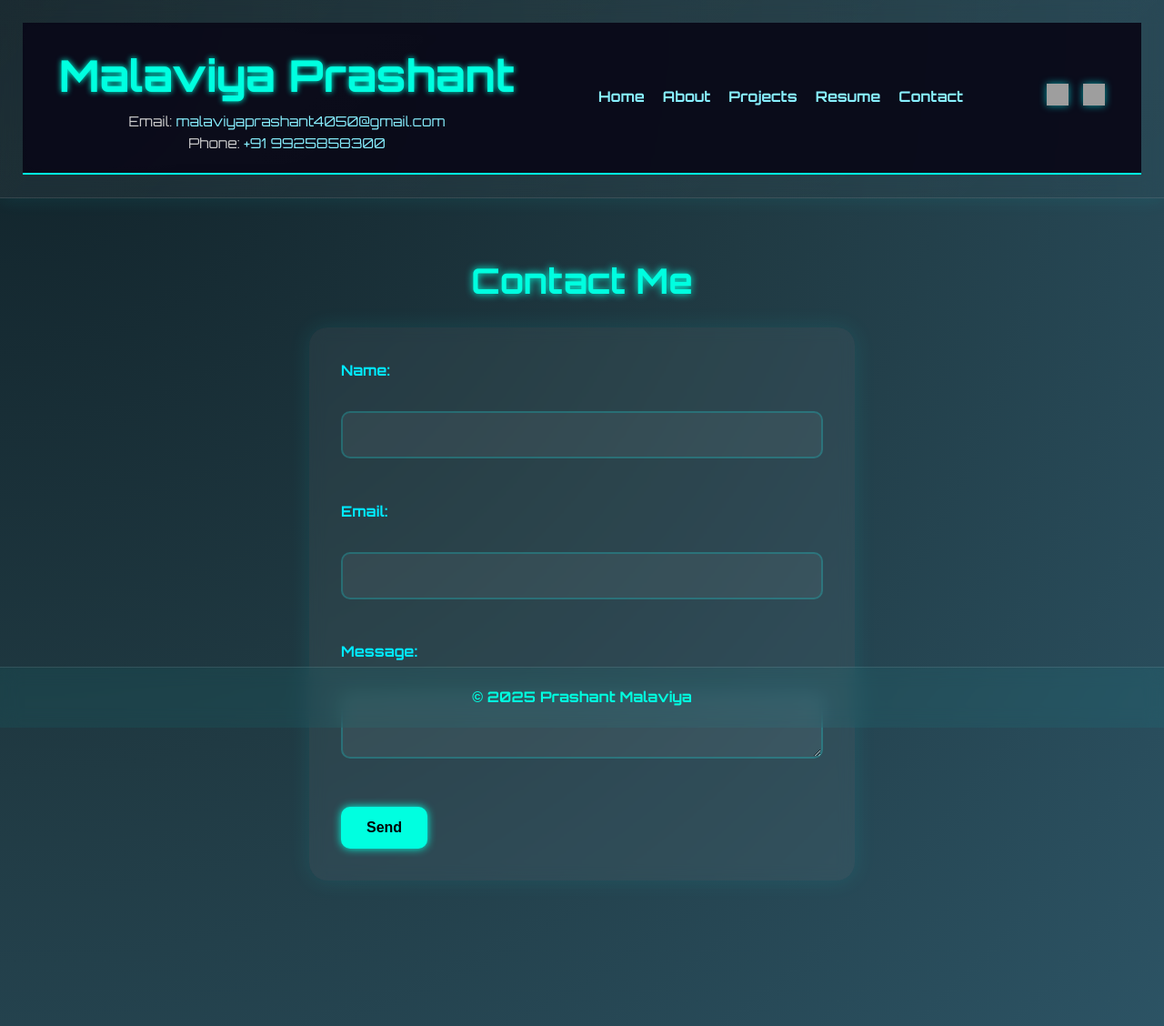
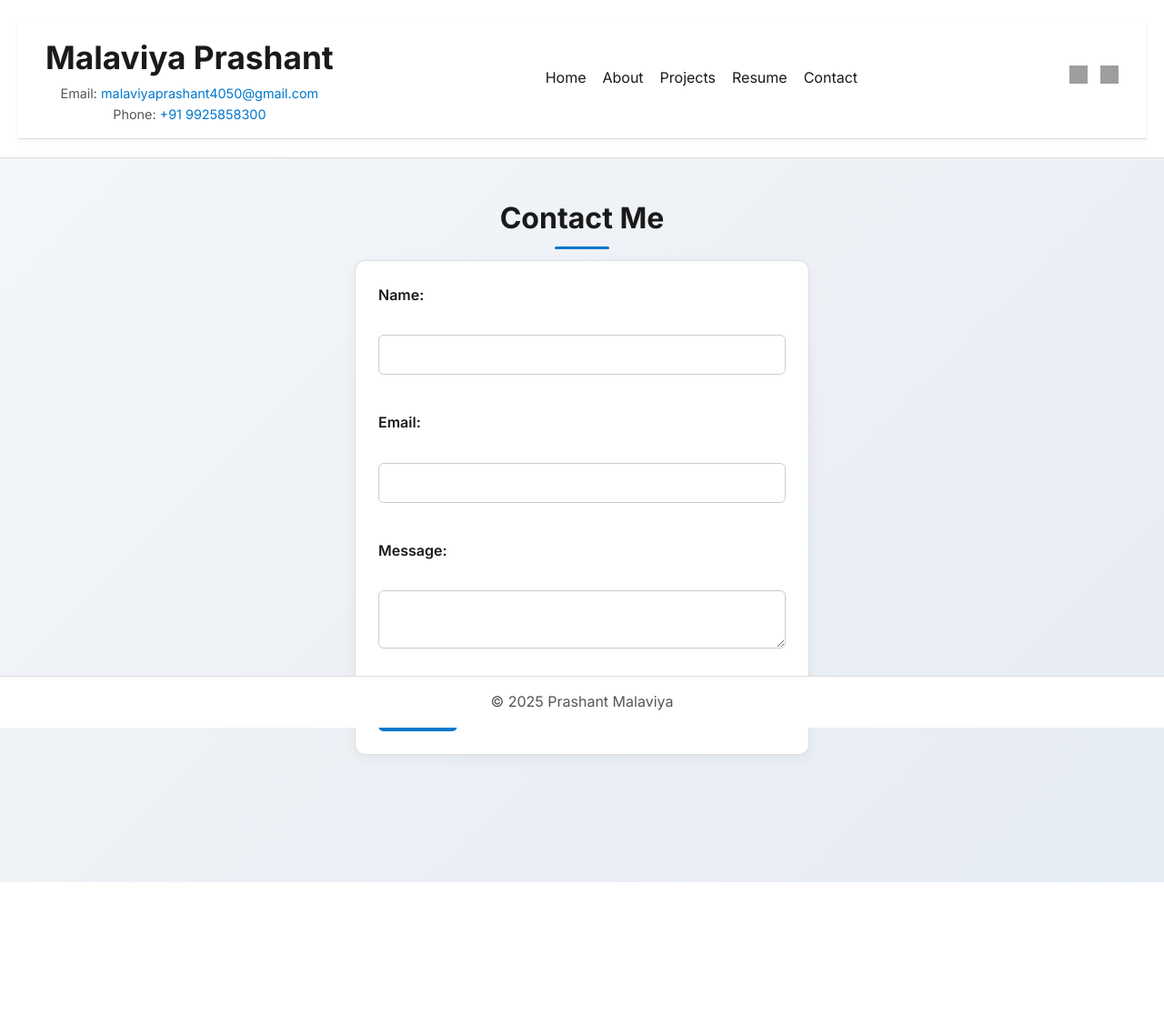
Before and after one commit to Prashant4050/Portfolio, a Flask app: page /contact in a window 1280 px wide. Shown: the whole page at 91% size. After the commit the page ends 970 px from the top, so only its background shows below. Run offline with Flask 3, Linux system fonts and the light colour scheme; grey boxes are pictures that could not be loaded.

Commit message:
version 2

```diff
--- a/app.py
+++ b/app.py
@@ -42,7 +42,8 @@ def projects_page():
 
 @app.route('/resume')
 def resume():
-    return send_file("resume.pdf", as_attachment=True)
+    return send_file("Resume.pdf", mimetype='application/pdf')
+
 
 @app.route('/contact', methods=['GET', 'POST'])
 def contact():
@@ -51,11 +52,10 @@ def contact():
         email = request.form['email']
         message = request.form['message']
 
-        # ✅ Compose and send the email
         msg = Message(
             subject=f"New message from {name}",
             sender=app.config['MAIL_DEFAULT_SENDER'],
-            recipients=['yourgmail@gmail.com'],  # where you receive the message
+            recipients=['malaviyaprashant4050@gmail.com'],
             body=f"Name: {name}\nEmail: {email}\n\nMessage:\n{message}"
         )
         mail.send(msg)
--- a/static/css/style.css
+++ b/static/css/style.css
@@ -1,7 +1,7 @@
-/* Futuristic Google Fonts */
-@import url('https://fonts.googleapis.com/css2?family=Orbitron:wght@400;700&display=swap');
+/* ==== Google Font ==== */
+@import url('https://fonts.googleapis.com/css2?family=Inter:wght@400;600;700&display=swap');
 
-/* Base Reset */
+/* ==== Base Reset ==== */
 * {
   margin: 0;
   padding: 0;
@@ -9,282 +9,367 @@
 }
 
 body {
-  font-family: 'Orbitron', sans-serif;
-  background: radial-gradient(circle at top left, #0f2027, #203a43, #2c5364);
-  color: #e0e0e0;
-  overflow-x: hidden;
+  font-family: 'Inter', sans-serif;
+  background: linear-gradient(135deg, #f5f7fa, #e6ecf3);
+  color: #333;
   line-height: 1.6;
   padding-bottom: 100px;
+  animation: fadeIn 0.8s ease-in-out;
 }
 
-/* ========== Header ========== */
+/* ==== Animations ==== */
+@keyframes fadeIn {
+  from { opacity: 0; transform: translateY(20px); }
+  to { opacity: 1; transform: translateY(0); }
+}
+
+@keyframes slideIn {
+  from { opacity: 0; transform: translateX(-20px); }
+  to { opacity: 1; transform: translateX(0); }
+}
+
+@keyframes buttonPulse {
+  0% { transform: scale(1); }
+  50% { transform: scale(1.04); }
+  100% { transform: scale(1); }
+}
+
+/* ==== Colors ==== */
+:root {
+  --primary: #0077cc;
+  --primary-dark: #005fa3;
+  --background: #ffffff;
+  --text-dark: #1a1a1a;
+  --text-light: #555;
+}
+
+/* ==== Header ==== */
 header {
-  background: linear-gradient(135deg, rgba(255,255,255,0.05), rgba(255,255,255,0.01));
-  backdrop-filter: blur(12px);
-  padding: 25px;
+  background: var(--background);
+  padding: 20px;
   text-align: center;
-  box-shadow: 0 0 20px rgba(0, 255, 255, 0.1);
-  border-bottom: 1px solid rgba(255,255,255,0.1);
-  animation: neon-glow 3s infinite alternate;
+  border-bottom: 1px solid #ddd;
+  animation: slideIn 0.6s ease-out;
 }
 
 header h1 a {
   text-decoration: none;
-  color: #00ffe0;
-  font-size: rem;
-  text-shadow: 0 0 10px #00ffe0;
+  color: var(--text-dark);
+  font-size: 1.9rem;
+  font-weight: 700;
 }
 
+/* ==== Nav Bar ==== */
 .nav-container {
   display: flex;
   justify-content: space-between;
   align-items: center;
-  background: rgba(10, 10, 25, 0.95);
-  padding: 20px 40px;
-  border-bottom: 2px solid #00ffe0;
+  background: var(--background);
+  padding: 15px 30px;
+  border-bottom: 1px solid #ddd;
   flex-wrap: wrap;
-  backdrop-filter: blur(8px);
-  color: #fff;
-}
-
-.nav-left {
-  display: flex;
-  flex-direction: column;
-  justify-content: center;
+  box-shadow: 0 2px 6px rgba(0,0,0,0.05);
 }
 
 .nav-left h1 {
-  font-size: 3rem;
-  color: #00ffe0;
-  margin: 0;
-  text-shadow: 0 0 6px #00ffe0;
-  font-weight: bold;
+  font-size: 2.2rem;
+  color: var(--text-dark);
 }
 
 .nav-contact-info {
-  margin-top: left;
-  font-size: 0.95rem;
-}
-
-.nav-contact-info span {
-  display: block;
-  color: #ccc;
+  font-size: 0.9rem;
+  color: var(--text-light);
 }
 
 .nav-contact-info a {
-  color: #88f0ff;
+  color: var(--primary);
   text-decoration: none;
 }
 
 .nav-contact-info a:hover {
   text-decoration: underline;
-  color: #ffffff;
 }
 
 .nav-links {
   display: flex;
-  gap: 20px;
-  flex-wrap: wrap;
+  gap: 18px;
 }
 
 .nav-links a {
-  color: #88f0ff;
-  font-weight: 600;
+  color: var(--text-dark);
+  font-weight: 500;
   text-decoration: none;
   position: relative;
+  transition: color 0.3s ease;
 }
 
 .nav-links a::after {
   content: '';
+  position: absolute;
+  left: 0;
+  bottom: -4px;
   height: 2px;
-  background: #00ffe0;
-  display: block;
+  width: 100%;
+  background: var(--primary);
   transform: scaleX(0);
   transition: transform 0.3s ease;
-  transform-origin: left;
+  transform-origin: right;
 }
 
 .nav-links a:hover::after {
   transform: scaleX(1);
+  transform-origin: left;
 }
 
 .nav-links a:hover {
-  color: #ffffff;
+  color: var(--primary);
 }
 
 .nav-icons {
   display: flex;
-  gap: 16px;
-  align-items: center;
+  gap: 14px;
 }
 
 .nav-icons img {
-  width: 24px;
-  height: 24px;
-  filter: drop-shadow(0 0 4px rgba(0, 255, 255, 0.6));
-  transition: transform 0.3s ease;
+  width: 20px;
+  height: 20px;
+  transition: transform 0.2s ease;
 }
 
 .nav-icons img:hover {
-  transform: scale(1.2);
+  transform: scale(1.1);
 }
 
+/* ==== Main Content ==== */
 main {
-  padding: 60px 30px;
-  max-width: 1100px;
+  padding: 40px 20px;
+  max-width: 1000px;
   margin: auto;
 }
 
 h2 {
-  font-size: 2.4rem;
+  font-size: 2rem;
   margin-bottom: 20px;
-  color: #00ffe0;
-  text-shadow: 0 0 8px #00ffe0;
+  color: var(--text-dark);
   text-align: center;
+  animation: fadeIn 0.8s ease-in-out;
+  position: relative;
 }
 
-/* Hero Image / Avatar */
-main img {
-  border-radius: 50%;
-  margin-top: 20px;
-  box-shadow: 0 0 30px rgba(0, 255, 255, 0.3);
-  border: 4px solid rgba(0, 255, 255, 0.2);
-  animation: pulse 3s infinite;
+h2::after {
+  content: '';
+  position: absolute;
+  bottom: -8px;
+  left: 50%;
+  transform: translateX(-50%);
+  width: 60px;
+  height: 3px;
+  background: var(--primary);
+  border-radius: 2px;
 }
 
-/* About Page */
-main p {
-  font-size: 1.2rem;
-  color: #ccc;
-  max-width: 800px;
-  text-align: justify;
+/* ==== Hero Section ==== */
+.hero {
+  display: flex;
+  justify-content: space-between;
+  align-items: center;
+  gap: 40px;
+  margin-top: 30px;
+  animation: slideIn 0.6s ease-out;
+  flex-wrap: wrap;
 }
 
-/* ========== Projects ========== */
+.hero-text h1 {
+  font-size: 2rem;
+  font-weight: 700;
+  color: var(--text-dark);
+}
+
+.hero-text .highlight {
+  color: var(--primary);
+}
+
+.hero-text .subtitle {
+  font-size: 1rem;
+  color: var(--text-light);
+  margin: 15px 0 25px;
+}
+
+.hero-text .btn {
+  padding: 12px 24px;
+  background: var(--primary);
+  color: #fff;
+  border-radius: 6px;
+  text-decoration: none;
+  transition: background 0.3s ease;
+}
+
+.hero-text .btn:hover {
+  background: var(--primary-dark);
+}
+
+/* ==== Hero Image ==== */
+.hero-image {
+  flex: 0 0 220px; /* Smaller fixed size for right image */
+  display: flex;
+  justify-content: center;
+}
+
+.hero-image img {
+  width: 200px;
+  height: 200px;
+  object-fit: cover;
+  border-radius: 50%;
+  border: 4px solid var(--background);
+  box-shadow: 0 6px 20px rgba(0,0,0,0.08);
+  transition: transform 0.4s ease;
+}
+
+.hero-image img:hover {
+  transform: scale(1.05);
+}
+
+/* ==== Paragraphs ==== */
+main p {
+  font-size: 1rem;
+  color: var(--text-light);
+  max-width: 700px;
+  text-align: justify;
+  animation: fadeIn 0.9s ease-in-out;
+  margin: auto;
+}
+
+/* ==== Project Cards ==== */
 ul {
   list-style: none;
   padding: 0;
 }
 
 li {
-  background: rgba(255, 255, 255, 0.05);
-  margin-bottom: 25px;
-  padding: 25px;
-  border-radius: 20px;
-  box-shadow: 0 10px 20px rgba(0, 255, 255, 0.05);
-  backdrop-filter: blur(10px);
-  transition: transform 0.5s ease, box-shadow 0.5s ease;
-  border: 1px solid rgba(255,255,255,0.1);
+  background: var(--background);
+  margin-bottom: 20px;
+  padding: 20px;
+  border-radius: 12px;
+  border: 1px solid #ddd;
+  box-shadow: 0 4px 12px rgba(0,0,0,0.04);
+  transition: box-shadow 0.3s ease, transform 0.3s ease;
 }
 
 li:hover {
-  transform: translateY(-10px) scale(1.02);
-  box-shadow: 0 20px 40px rgba(0, 255, 255, 0.2);
+  box-shadow: 0 6px 18px rgba(0,0,0,0.08);
+  transform: translateY(-5px);
 }
 
 li h3 {
-  font-size: 1.6rem;
-  color: #00ffe0;
-  margin-bottom: 10px;
+  font-size: 1.3rem;
+  color: var(--text-dark);
 }
 
 li p {
-  margin-bottom: 8px;
-  color: #ddd;
+  margin-bottom: 6px;
+  color: var(--text-light);
 }
 
 li a {
   display: inline-block;
-  margin-top: 10px;
+  margin-top: 8px;
   text-decoration: none;
-  color: #00ffe0;
-  padding: 10px 20px;
-  border-radius: 10px;
-  border: 2px solid #00ffe0;
+  color: var(--primary);
+  padding: 8px 16px;
+  border-radius: 6px;
+  border: 1px solid var(--primary);
   background: transparent;
-  transition: all 0.4s ease;
+  transition: all 0.3s ease;
 }
 
 li a:hover {
-  background: #00ffe0;
-  color: #000;
-  box-shadow: 0 0 12px #00ffe0;
+  background: var(--primary);
+  color: #fff;
+  animation: buttonPulse 0.6s ease;
 }
 
-/* ========== Contact Form ========== */
+/* ==== Contact Form ==== */
 form {
-  max-width: 600px;
+  max-width: 500px;
   margin: 0 auto;
-  background: rgba(255, 255, 255, 0.05);
-  padding: 35px;
-  border-radius: 20px;
-  box-shadow: 0 0 25px rgba(0, 255, 255, 0.1);
-  backdrop-filter: blur(8px);
+  background: var(--background);
+  padding: 25px;
+  border-radius: 12px;
+  border: 1px solid #ddd;
+  box-shadow: 0 4px 15px rgba(0,0,0,0.05);
 }
 
 form label {
   font-weight: 600;
   display: block;
-  margin-bottom: 6px;
-  color: #00eaff;
+  margin-bottom: 5px;
+  color: var(--text-dark);
 }
 
 form input, form textarea {
   width: 100%;
-  padding: 15px;
-  border: 2px solid rgba(0, 255, 255, 0.2);
-  border-radius: 10px;
-  background: rgba(255,255,255,0.05);
-  color: #fff;
-  margin-bottom: 20px;
+  padding: 12px;
+  border: 1px solid #ccc;
+  border-radius: 6px;
+  background: #fff;
+  margin-bottom: 15px;
   font-size: 1rem;
-  transition: border 0.3s ease;
+  transition: border 0.3s ease, box-shadow 0.3s ease;
 }
 
 form input:focus,
 form textarea:focus {
-  border-color: #00ffe0;
+  border-color: var(--primary);
+  box-shadow: 0 0 6px rgba(0,119,204,0.2);
   outline: none;
 }
 
 form button {
-  padding: 14px 28px;
-  background-color: #00ffe0;
+  padding: 12px 24px;
+  background-color: var(--primary);
   border: none;
-  border-radius: 10px;
+  border-radius: 6px;
   cursor: pointer;
   font-size: 1rem;
   font-weight: bold;
-  color: #000;
-  box-shadow: 0 0 10px #00ffe0;
-  transition: all 0.4s ease;
+  color: #fff;
+  transition: background 0.3s ease, transform 0.3s ease;
 }
 
 form button:hover {
-  background-color: #0ff;
+  background-color: var(--primary-dark);
   transform: scale(1.05);
-  box-shadow: 0 0 20px #00ffe0;
 }
 
-/* Success */
+/* ==== Success Message ==== */
 .success {
-  color: #00ff91;
+  color: #2e7d32;
   text-align: center;
   font-weight: bold;
-  margin-bottom: 20px;
-  text-shadow: 0 0 10px #00ff91;
+  margin-bottom: 15px;
 }
 
-/* Footer */
+/* ==== Footer ==== */
 footer {
   position: fixed;
   bottom: 0;
   width: 100%;
-  background: rgba(0, 255, 255, 0.05);
+  background: var(--background);
   text-align: center;
-  padding: 20px 0;
-  font-weight: 600;
-  color: #00ffe0;
-  border-top: 1px solid rgba(255,255,255,0.1);
-  backdrop-filter: blur(10px);
+  padding: 15px 0;
+  font-weight: 500;
+  color: var(--text-light);
+  border-top: 1px solid #ddd;
+  animation: slideIn 0.8s ease;
 }
+
+/* ==== Responsive ==== */
+@media (max-width: 768px) {
+  .hero {
+    flex-direction: column-reverse;
+    text-align: center;
+  }
+  .hero-image {
+    margin-bottom: 20px;
+  }
+}
--- a/templates/about.html
+++ b/templates/about.html
@@ -3,7 +3,7 @@
 <h2>About Me</h2>
 <p>
     I’m currently pursuing B.Tech in Information Technology at Chhotubhai Gopalbhai Patel Institute Of Technology,UTU. <br>
-    I have a keen interest in web development and backend technologies, particularly with Python.
+    I have a Kind interest in web development and backend technologies, particularly with Python.
     I love building web applications and exploring backend technologies with Python.
 </p>
 {% endblock %}
--- a/templates/base.html
+++ b/templates/base.html
@@ -11,7 +11,7 @@
       <div class="nav-left">
        <h1>Malaviya Prashant</h1>
        <div class="nav-contact-info">
-         <span>Email: <a href="mailto:malaviyaprashant4050@gmail.com">malaviyaprashant4050@gmail.com</a></span>
+         <span>Email: <a href="mailto:malaviyaprashant4050@gmail.com">malaviyaprashant4050@gmail.com</a></span><br>
          <span>Phone: <a href="tel:+919925858300">+91 9925858300</a></span>
        </div>
      </div>
```
Also changed, not shown: templates/index.html (+10 -3 lines), static/images/prashant.jpg (added), 1 other file.
